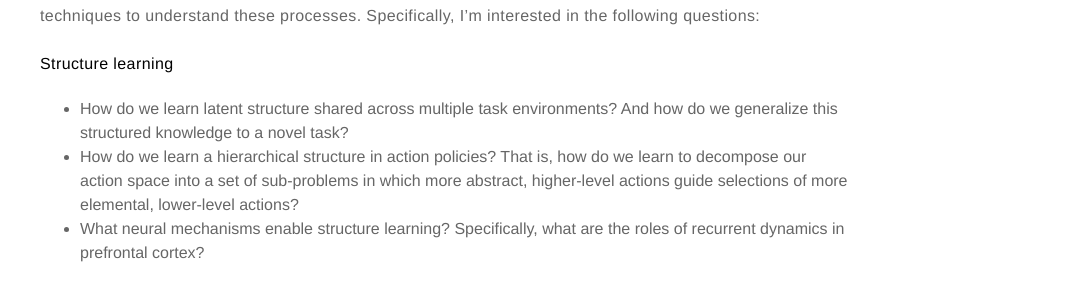
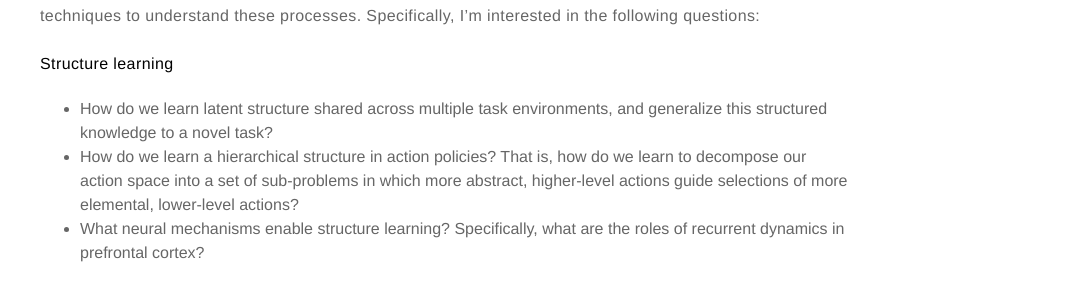
Before and after one commit to RaihyungLee/RaihyungLee.github.io, a Jekyll site: the page built from research.md, in a window 1280 px wide. Shown: the part 539-825 px from the top of the page, without its empty margins (195-1280 px from the left). Built offline with Jekyll 4.4.1, drawn with Linux system fonts in a browser that asks for light colours.

Commit message:
Update research.md

```diff
--- a/research.md
+++ b/research.md
@@ -8,7 +8,7 @@ permalink: /research/index.html
 My research focuses on the neural and computational processes underlying reinforcement learning and cognitive control. I use a combination of behavioral experiments, computational modeling, and neuroimaging techniques to understand these processes. Specifically, I’m interested in the following questions:
 
 **Structure learning**
-*	How do we learn latent structure shared across multiple task environments? And how do we generalize this structured knowledge to a novel task?
+*	How do we learn latent structure shared across multiple task environments, and generalize this structured knowledge to a novel task?
 *	How do we learn a hierarchical structure in action policies? That is, how do we learn to decompose our action space into a set of sub-problems in which more abstract, higher-level actions guide selections of more elemental, lower-level actions?
 *	What neural mechanisms enable structure learning? Specifically, what are the roles of recurrent dynamics in prefrontal cortex?
 
```
